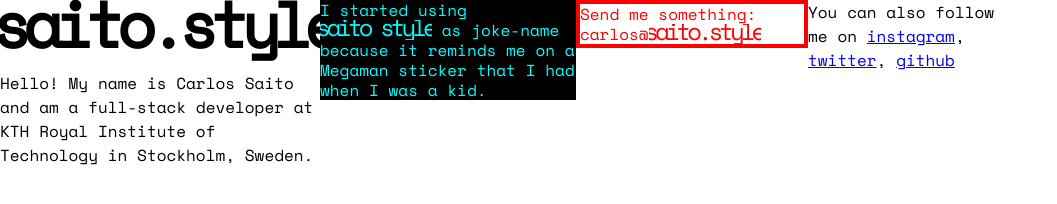
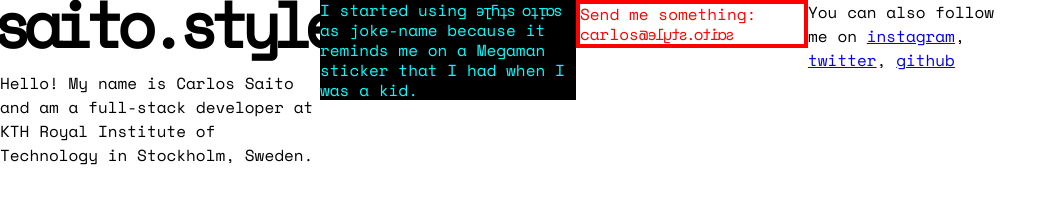
Before and after one commit to exacs/saito.style.2021, an Eleventy site: page src/index.html in a window 1280 px wide. Shown: the whole page, without its empty margins (0-1057 px from the left). Built offline with nearby package versions, Linux system fonts and the light colour scheme; Eleventy itself is replaced by a stand-in of ours; files that its build step writes are made by us from their sources.

Commit message:
Better crazyness

```diff
--- a/src/index.css
+++ b/src/index.css
@@ -17,19 +17,27 @@ body {
   display: inline-block;
   height: 1.25rem;
   vertical-align: bottom;
-  width: 7rem;
+  width: 5.5rem;
   position: relative;
   overflow: hidden;
 }
 
 .saito-style span {
   position: absolute;
-  left: -0.25rem;
-  top: -0.20rem;
-  letter-spacing: -0.25rem;
+  letter-spacing: -0.125rem;
   display: block;
   white-space: nowrap;
-  font-size: 1.5rem;
+  font-size: 1rem;
+}
+
+
+.l-1 span {
+  transform: rotate(180deg);
+  transform-origin: 50% 60%;
+}
+
+.l-2 span {
+  transform: scaleX(-100%);
 }
 
 .container {
--- a/src/index.html
+++ b/src/index.html
@@ -19,10 +19,10 @@
       </div>
     </div>
     <div class="column-2">
-      I started using <span class="saito-style"><span>saito style</span></span> as joke-name because it reminds me on a Megaman sticker that I had when I was a kid.
+      I started using <span class="saito-style l-1"><span>saito style</span></span> as joke-name because it reminds me on a Megaman sticker that I had when I was a kid.
     </div>
     <a href="mailto:carlos@saito.style" class="column-3">
-      Send me something: carlos@<span class="saito-style"><span>saito.style</span></span>
+      Send me something: carlos@<span class="saito-style l-2"><span>saito.style</span></span>
     </a>
     <div class="column-4">
       <div>You can also follow me on <a href="https://instagram.com/with.saito.style">instagram</a>, <a href="https://twitter.com/saito_style">twitter</a>, <a href="https://github.com/exacs">github</a></div>
```
